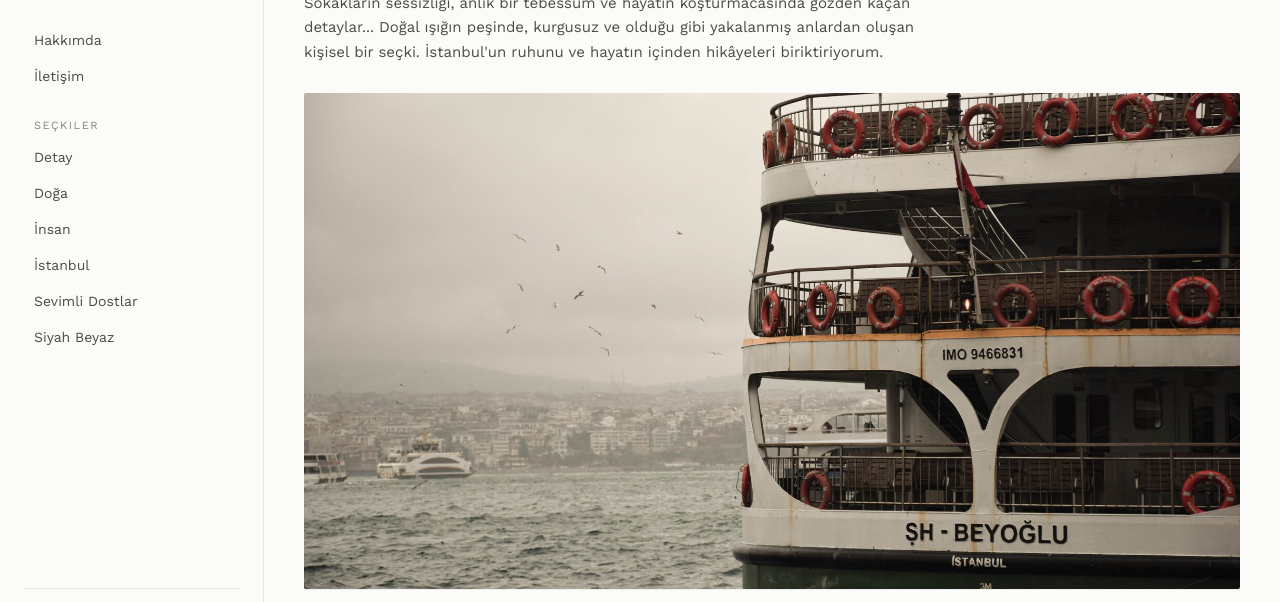
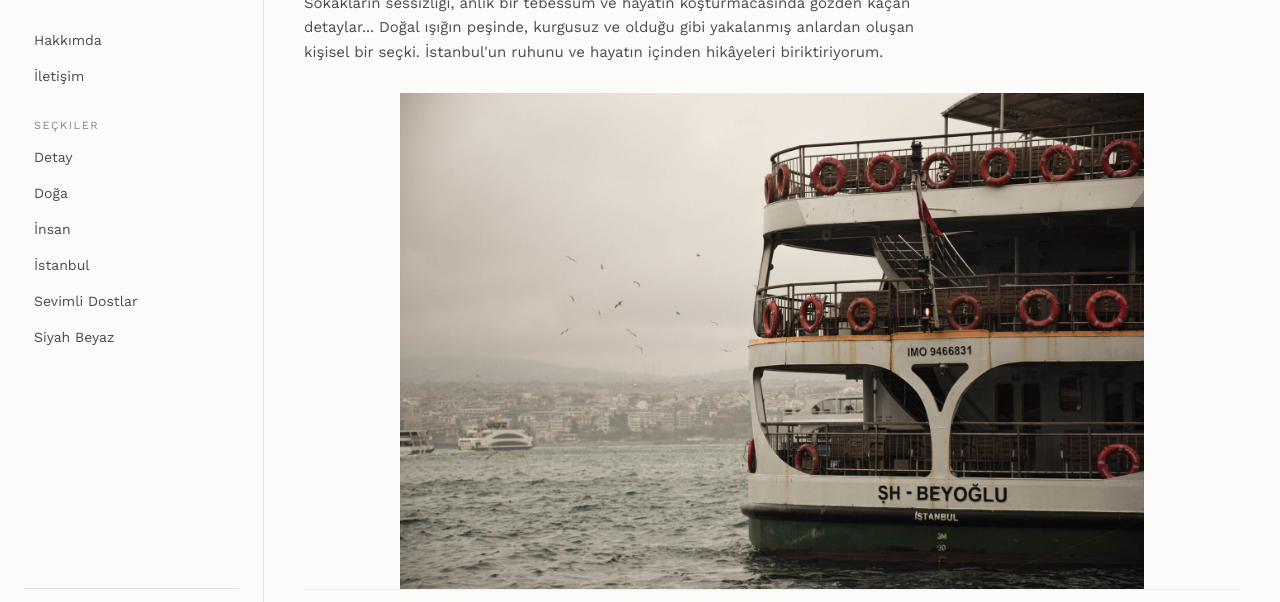
Before and after one commit to ofdogru/Foto-site, a plain HTML site: page index.html in a window 1280 px wide. Shown: the part 96-698 px from the top of the page. Drawn offline with nearby package versions, Linux system fonts and the light colour scheme.

Commit message:
Add files via upload

```diff
--- a/index.html
+++ b/index.html
@@ -184,8 +184,8 @@
     display:block;
     width:100%;
     max-height:62vh;
-    object-fit:cover;
-    background:var(--paper-2);
+    object-fit:contain;
+    background:var(--paper);
   }
 
   .note{
```
